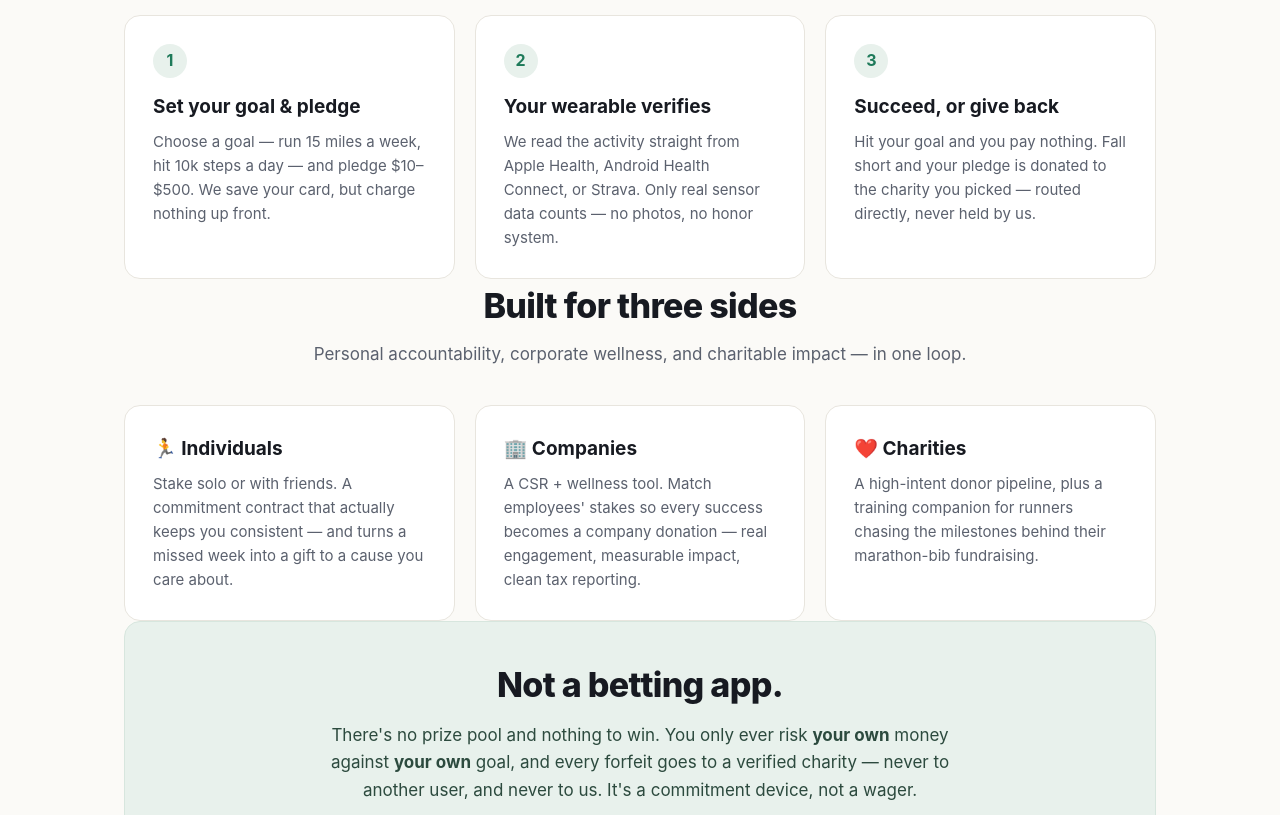
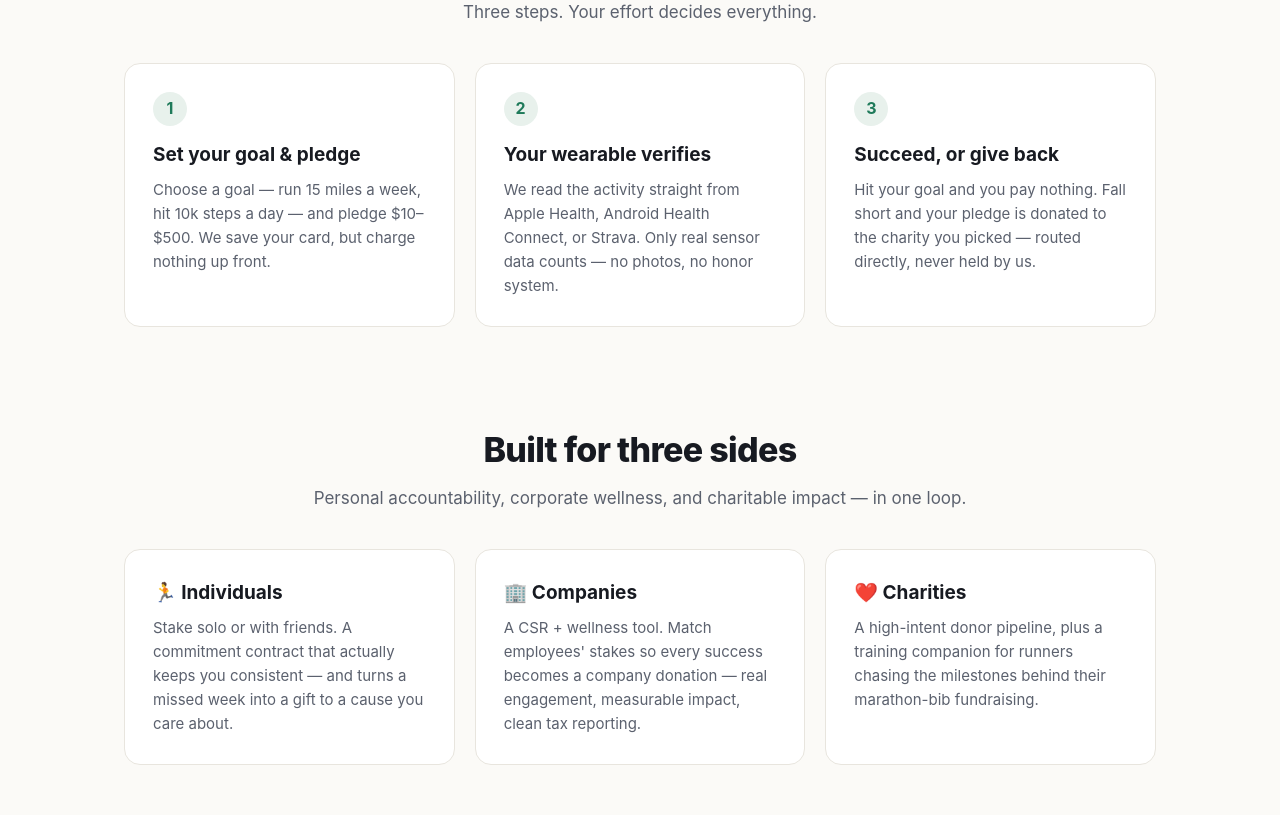
Before and after one commit to fitstakes/fitstakes-site, a plain HTML site: page index.html in a window 1280 px wide. Shown: the part 730-1545 px from the top of the page. Drawn offline with Linux system fonts and the light colour scheme.

Commit message:
Add vertical spacing between landing-page sections
Co-Authored-By: Claude Opus 4.8 <noreply@anthropic.com>

```diff
--- a/index.html
+++ b/index.html
@@ -40,6 +40,9 @@
     .note{margin-top:16px; font-size:13px; color:var(--muted)}
     /* sections */
     section{padding:56px 0}
+    /* section is an element selector; .wrap (class) would otherwise win and zero the vertical
+       padding, so this keeps the horizontal .wrap padding while restoring vertical rhythm. */
+    section.wrap{padding-top:48px; padding-bottom:48px}
     h2{font-size:clamp(24px,3.4vw,34px); letter-spacing:-.02em; margin:0 0 8px; font-weight:800}
     .sub{color:var(--muted); margin:0 0 36px; font-size:17px}
     .center{text-align:center}
```
